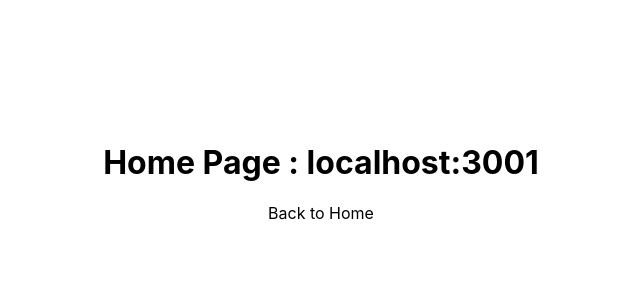
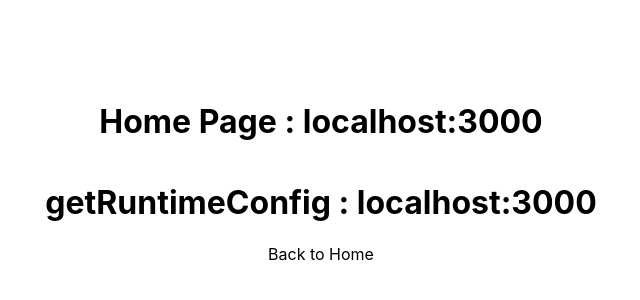
Before and after one commit to EkoSetiyo13/next-12-docker, a Next.js app: page /home in a window 1280 px wide. Shown: the part 228-528 px from the top of the page, without its empty margins (319-959 px from the left). Built offline with nearby package versions, Linux system fonts and the light colour scheme.

Commit message:
feat : update again

```diff
--- /dev/null
+++ b/src/config/runtime-config.js
@@ -0,0 +1,7 @@
+export const getRuntimeConfig = () => {
+    return {
+        apiUrl: typeof window !== 'undefined'
+            ? process.env.NEXT_PUBLIC_API_URL
+            : process.env.API_URL
+    }
+}
--- a/src/pages/_app.js
+++ b/src/pages/_app.js
@@ -1,6 +1,10 @@
 import '../../styles/globals.css'
 
 function MyApp({ Component, pageProps }) {
+  console.log('Environment Variables:', {
+    NEXT_PUBLIC_API_URL: process.env.NEXT_PUBLIC_API_URL,
+    // tambahkan env lain yang ingin dicek
+  });
   return <Component {...pageProps} />
 }
 
--- a/src/pages/home/index.js
+++ b/src/pages/home/index.js
@@ -1,9 +1,11 @@
 'use client'
 
 import Head from 'next/head'
+import { getRuntimeConfig } from 'src/config/runtime-config'
 import styles from '../../../styles/Home.module.css'
 
 export default function Home() {
+    const config = getRuntimeConfig()
     return (
         <div className={styles.container}>
             <Head>
@@ -11,7 +13,9 @@ export default function Home() {
             </Head>
 
             <main className={styles.main}>
-                <h1>Home Page : {process.env.BASE_URL}</h1>
+                <h1>Home Page : {process.env.NEXT_PUBLIC_API_URL}</h1>
+                <h1>getRuntimeConfig : {config.apiUrl}</h1>
+
                 <a href="/">Back to Home</a>
             </main>
         </div>
--- a/src/pages/profile/index.js
+++ b/src/pages/profile/index.js
@@ -13,7 +13,7 @@ export default function Profile() {
             </Head>
 
             <main className={styles.main}>
-                <h1>Profile Page : {process.env.BASE_URL}</h1>
+                <h1>Profile Page : {process.env.NEXT_PUBLIC_API_URL}</h1>
                 <a href="/">Back to Home</a>
             </main>
         </div>
```
Also changed, not shown: 1 other file (tests, documents, lock files or other folders).
